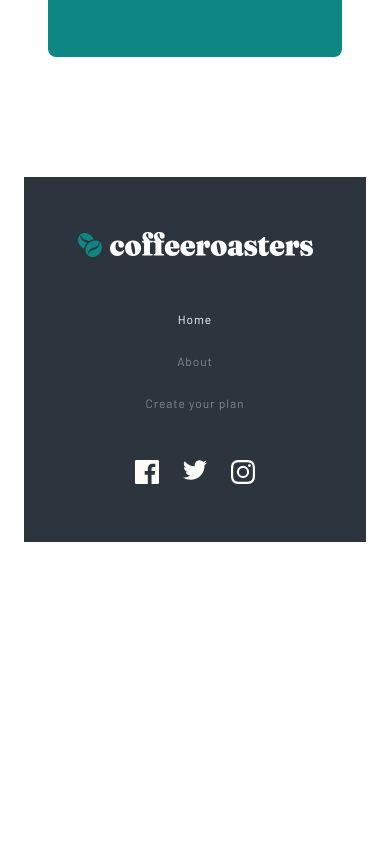
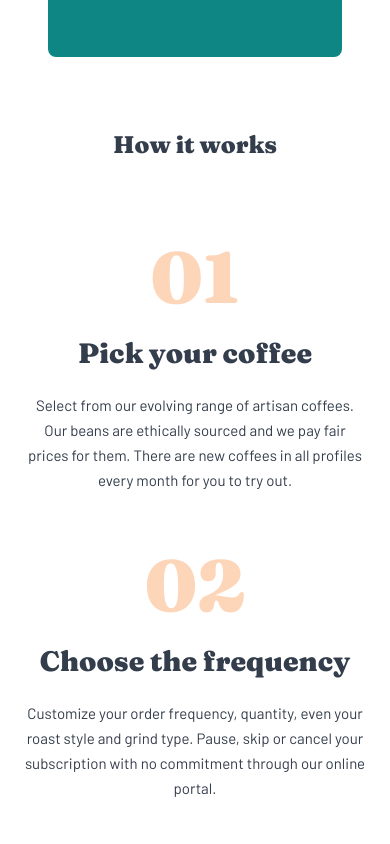
Before and after one commit to frontend-rustyff12/22-coffee-roasters, a React (Vite) app: page / in a window 390 px wide. Shown: the part 3460-4304 px from the top of the page. Before the commit the page ends 4074 px from the top, so only its background shows below. Built offline with nearby package versions, Linux system fonts and the light colour scheme.

Commit message:
Home process mobile

```diff
--- /dev/null
+++ b/src/components/home/Process.jsx
@@ -0,0 +1,20 @@
+import { processData } from "./homeData";
+export default function Process() {
+  return (
+    <section className="process-container">
+      <h3 className="process-title">How it works</h3>
+      <div className="process-decals"></div>
+      <div className="process-cards">
+        {processData.map((item) => (
+          <article className="process-card" key={item.id}>
+            <h2 className="number">{item.id}</h2>
+            <div className="process-card-text">
+              <h3 className="larger">{item.title}</h3>
+              <p>{item.description}</p>
+            </div>
+          </article>
+        ))}
+      </div>
+    </section>
+  );
+}
--- a/src/components/home/homeData.js
+++ b/src/components/home/homeData.js
@@ -45,3 +45,24 @@ export const promoData = [
     image: "/home/desktop/icon-truck.svg",
   },
 ];
+
+export const processData = [
+  {
+    id: "01",
+    title: "Pick your coffee",
+    description:
+      "Select from our evolving range of artisan coffees. Our beans are ethically sourced and we pay fair prices for them. There are new coffees in all profiles every month for you to try out.",
+  },
+  {
+    id: "02",
+    title: "Choose the frequency",
+    description:
+      "Customize your order frequency, quantity, even your roast style and grind type. Pause, skip or cancel your subscription with no commitment through our online portal.",
+  },
+  {
+    id: "03",
+    title: "Receive and enjoy!",
+    description:
+      "We ship your package within 48 hours, freshly roasted. Sit back and enjoy award-winning world-class coffees curated to provide a distinct tasting experience.",
+  },
+];
--- a/src/index.css
+++ b/src/index.css
@@ -453,6 +453,50 @@ footer {
   color: var(--light-cream);
 }
 
+/* Home- process */
+.process-container {
+  margin: 1.5rem;
+  display: flex;
+  flex-direction: column;
+  align-items: center;
+}
+
+.process-decals {
+  display: none;
+}
+
+.process-title {
+  font-family: "Fraunces", serif;
+  font-size: 24px;
+  line-height: 32px;
+  font-weight: 900;
+  margin-bottom: 5rem;
+}
+
+.process-cards {
+  display: flex;
+  flex-direction: column;
+  gap: 3.5rem;
+}
+
+.process-card {
+  display: flex;
+  flex-direction: column;
+  align-items: center;
+  text-align: center;
+  gap: 1.5rem;
+}
+
+.process-card-text {
+  display: flex;
+  flex-direction: column;
+  gap: 1.5rem;
+}
+
+.process-card-text p {
+  color: var(--dark-grey-blue);
+}
+
 @media screen and (min-width: 768px) {
   /* Header */
   header nav button {
--- a/src/pages/Home.jsx
+++ b/src/pages/Home.jsx
@@ -1,12 +1,14 @@
 import HomeHero from "../components/home/HomeHero";
 import Collection from "../components/home/Collection";
 import Promo from "../components/home/Promo";
+import Process from "../components/home/Process";
 export default function Home() {
   return (
     <>
       <HomeHero />
       <Collection />
       <Promo />
+      <Process />
     </>
   );
 }
```
